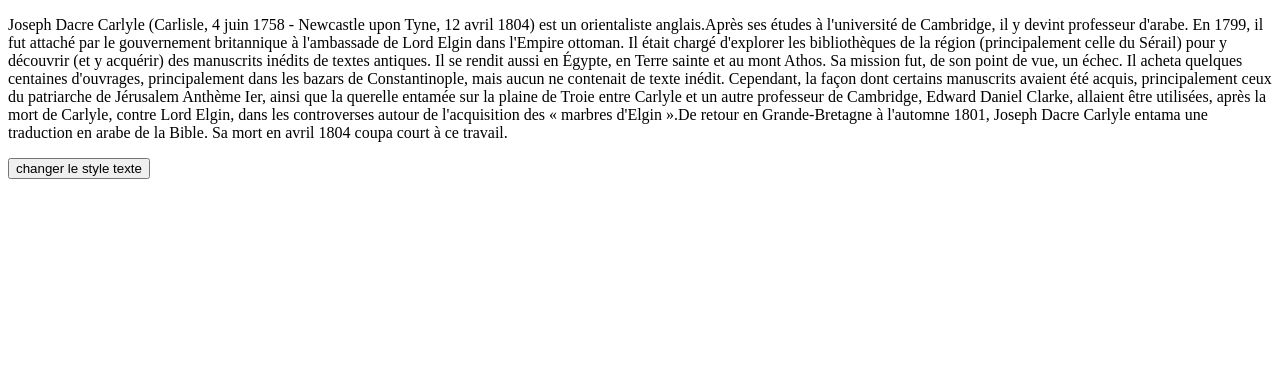
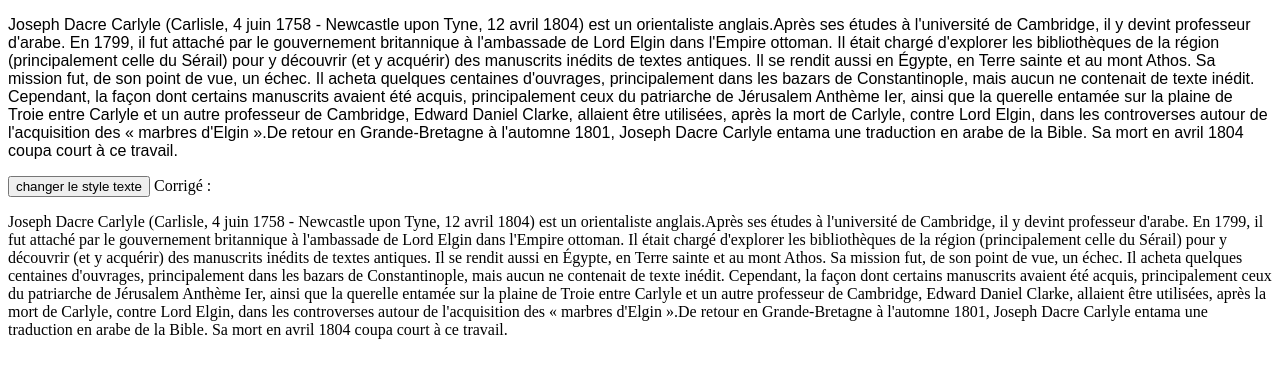
Before and after one commit to Moonyll/Jq3, a plain HTML site: page index.html in a window 1280 px wide. Drawn offline with nearby package versions, Linux system fonts and the light colour scheme; files whose address does not match are found by name.

Commit message:
Update index.html
Updated

```diff
--- a/index.html
+++ b/index.html
@@ -23,3 +23,24 @@
     </script>
 </body>
 </html>
+Corrigé :
+<!DOCTYPE html>
+<html>
+<head>
+    <meta charset="utf-8" />
+    <title>Exercice 3</title>
+</head>
+<body>
+    <div id="text">
+        <p>
+            Joseph Dacre Carlyle (Carlisle, 4 juin 1758 - Newcastle upon Tyne, 12 avril 1804) est un orientaliste anglais.Après ses études à l'université de Cambridge, il y devint professeur d'arabe. En 1799, il fut attaché par le gouvernement britannique à l'ambassade de Lord Elgin dans l'Empire ottoman. Il était chargé d'explorer les bibliothèques de la région (principalement celle du Sérail) pour y découvrir (et y acquérir) des manuscrits inédits de textes antiques. Il se rendit aussi en Égypte, en Terre sainte et au mont Athos. Sa mission fut, de son point de vue, un échec. Il acheta quelques centaines d'ouvrages, principalement dans les bazars de Constantinople, mais aucun ne contenait de texte inédit. Cependant, la façon dont certains manuscrits avaient été acquis, principalement ceux du patriarche de Jérusalem Anthème Ier, ainsi que la querelle entamée sur la plaine de Troie entre Carlyle et un autre professeur de Cambridge, Edward Daniel Clarke, allaient être utilisées, après la mort de Carlyle, contre Lord Elgin, dans les controverses autour de l'acquisition des « marbres d'Elgin ».De retour en Grande-Bretagne à l'automne 1801, Joseph Dacre Carlyle entama une traduction en arabe de la Bible. Sa mort en avril 1804 coupa court à ce travail.
+        </p>
+    </div>
+    <script src="Scripts/jquery-3.3.1.min.js"></script>
+    <script>
+        $(document).ready(function () {
+            $("#text").css("font-family", "arial");
+        });
+    </script>
+</body>
+</html>
```
